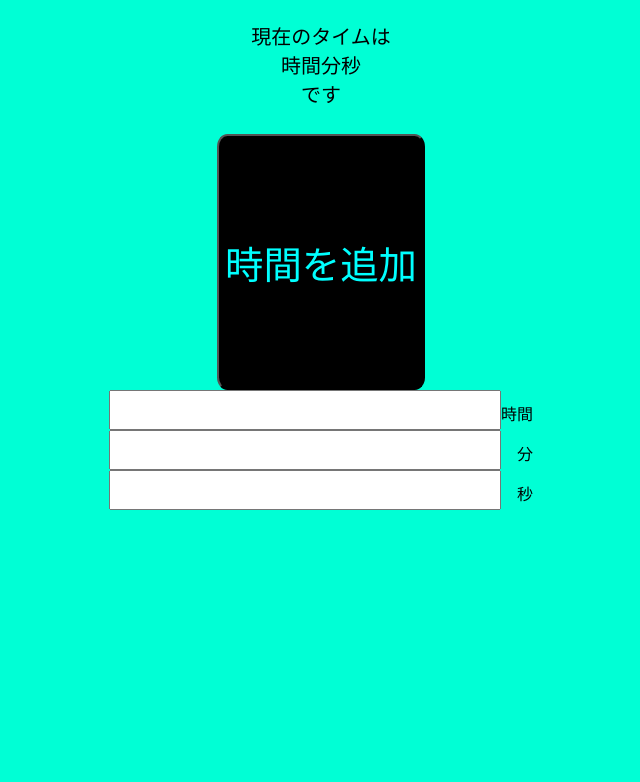
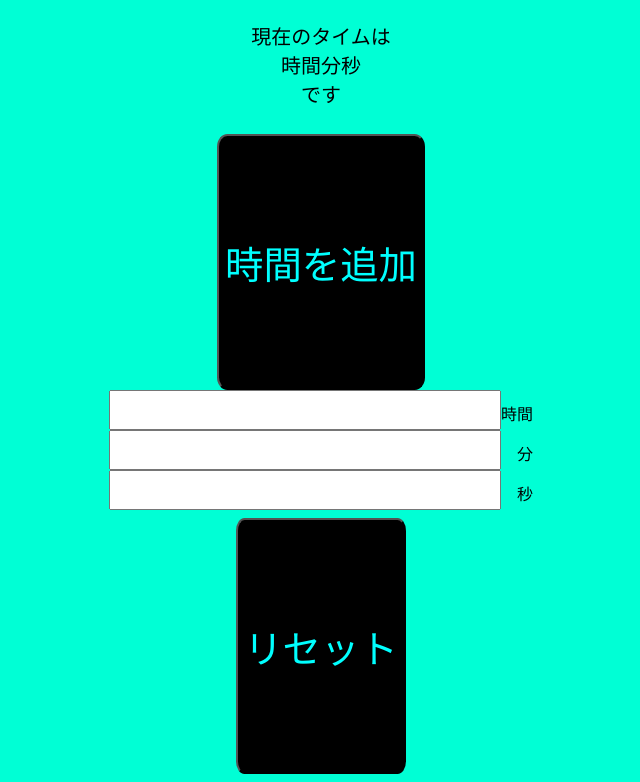
Before and after one commit to S-act/timer1, a plain HTML site: page index.html in a window 1280 px wide. Shown: the part 158-940 px from the top of the page, without its empty margins (327-967 px from the left). Before the commit the page ends 800 px from the top, so only its background shows below. Drawn offline with Linux system fonts and the light colour scheme.

Commit message:
Update index.html

```diff
--- a/index.html
+++ b/index.html
@@ -20,6 +20,7 @@
         <input type="text" name="name" id="jikk" class="inputt" value="">時間<br>
         <input type="text" name="name" id="fun" class="inputt" value="">　分<br>
         <input type="text" name="name" id="byo" class="inputt" value="">　秒<br>
+        <input type="button" value="リセット" onclick="cntReset();" class="sett"><br>
     </section>
 
 
```
